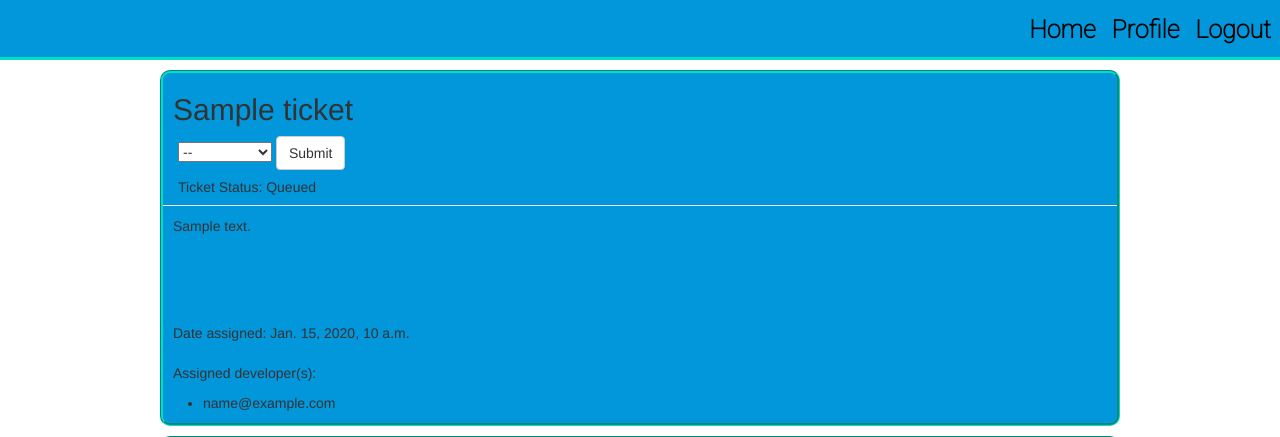
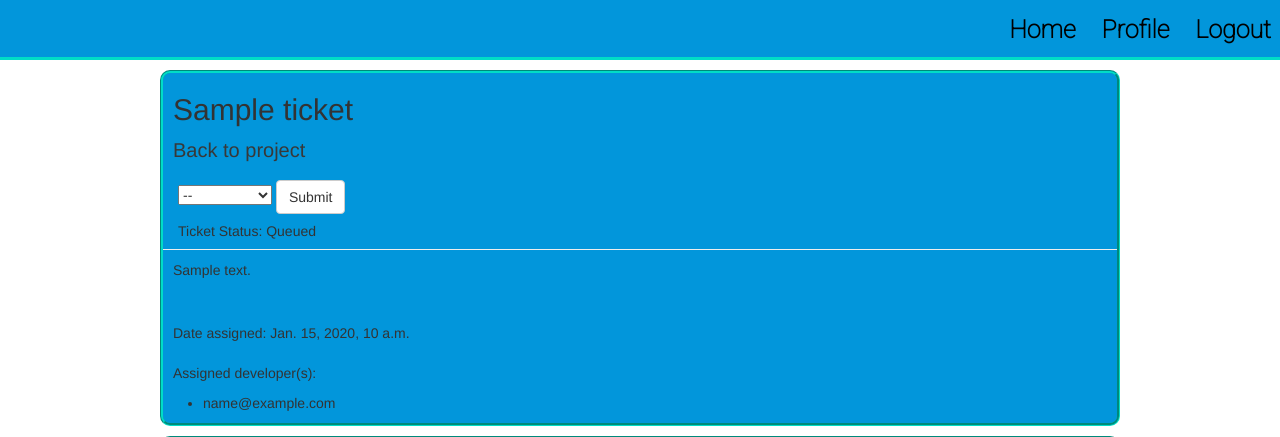
Before and after one commit to implacable/projectManager, a Django app: page /user/ticket/1/ in a window 1280 px wide. Shown: the top 437 px of the page. Run offline with Django 3.2, Linux system fonts and the light colour scheme; a user stored in the database is signed in; tables that the repository leaves empty hold one stand-in row (values such as "Sample post"); some libraries are stand-ins or nearby versions.

Commit message:
Styled the detail page a bit further

```diff
--- a/project_ticket/static/project_ticket/css/ticket_style.css
+++ b/project_ticket/static/project_ticket/css/ticket_style.css
@@ -9,14 +9,28 @@
 	min-height: 220px;
 }
 
-.ticket_detail h2 {
+.ticket_detail h2, a {
 	padding-left: 10px;
+}
+
+.ticket_detail a {
+	color: #383838;
+	font-size: 20px;
+}
+
+.ticket_detail a:hover {
+	text-decoration: none;
+	color: white;
 }
 
 .ticket_detail p {
 	padding-top: 10px;
 	padding-left: 10px;
 	padding-right: 10px;
+}
+
+.tiny_buffer {
+	padding-top: 15px;
 }
 
 .header form {
@@ -38,6 +52,7 @@
 .comments h2 {
 	padding-left: 10px;
 }
+
 
 .push {
 	padding-top: 10px;
--- a/project_ticket/templates/project_ticket/ticket_detail.html
+++ b/project_ticket/templates/project_ticket/ticket_detail.html
@@ -36,11 +36,9 @@
 								<div class="header">
 									<h2> {{ ticket.name }} </h2>
 
-
-
+									<a href="{% url 'project' project_id=proj_id %}"> Back to project</a>
+									<div class="tiny_buffer"></div>
 									<form action="{% url 'change_status' ticket_id=ticket.id %}" method="POST">
-
-
 										<div class="form_wrapper">
 										{% csrf_token %}
 											<select name="status">
--- a/project_ticket/views.py
+++ b/project_ticket/views.py
@@ -130,12 +130,16 @@ def ticket_detail(request, ticket_id):
     else:
         form = AddComment()
 
+
+    project_id = ticket.project.id
+
     assigned_devs = ticket.developer.all()
     comments = ticket.comments.all().order_by('-date_submitted')
     context = { 'ticket':ticket,
                 'comments': comments,
                 'form': form,
-                'developers': assigned_devs }
+                'developers': assigned_devs,
+                'proj_id': project_id }
     return render(request, 'project_ticket/ticket_detail.html', context)
 
 
```
